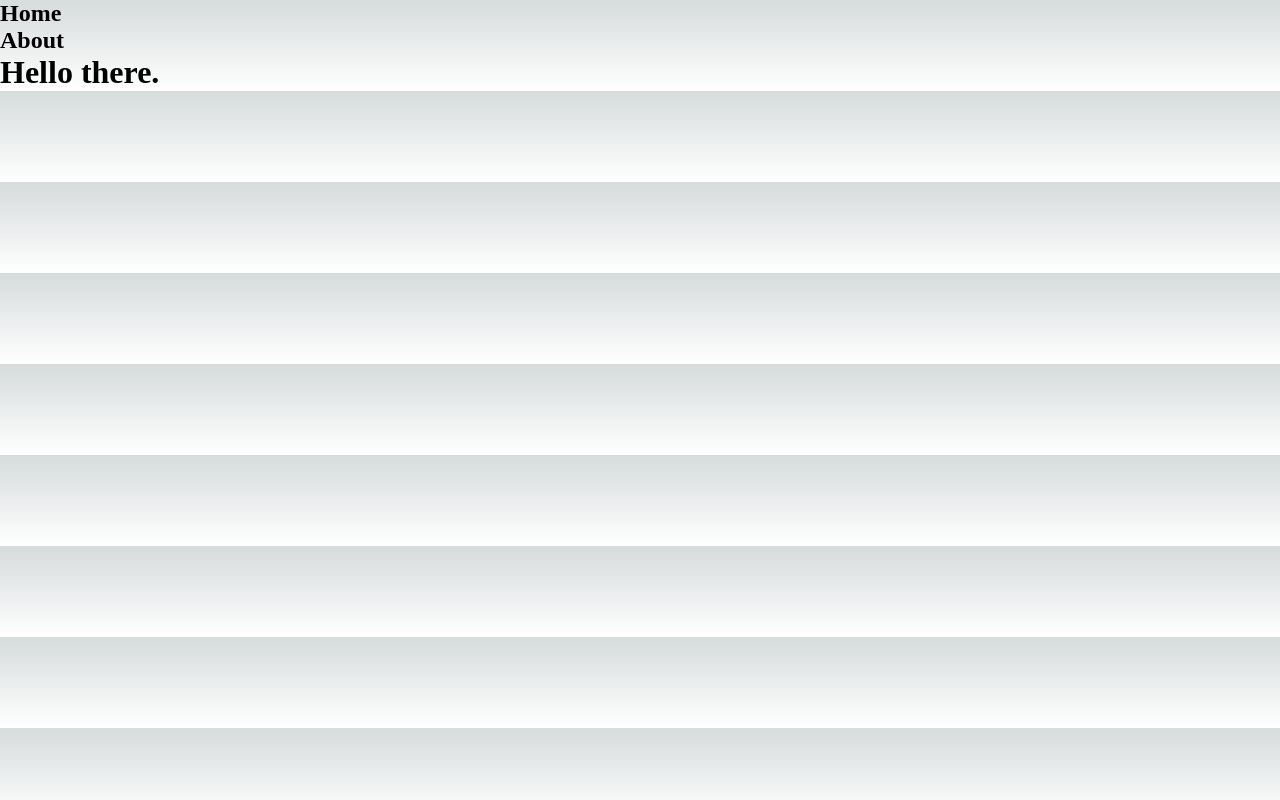
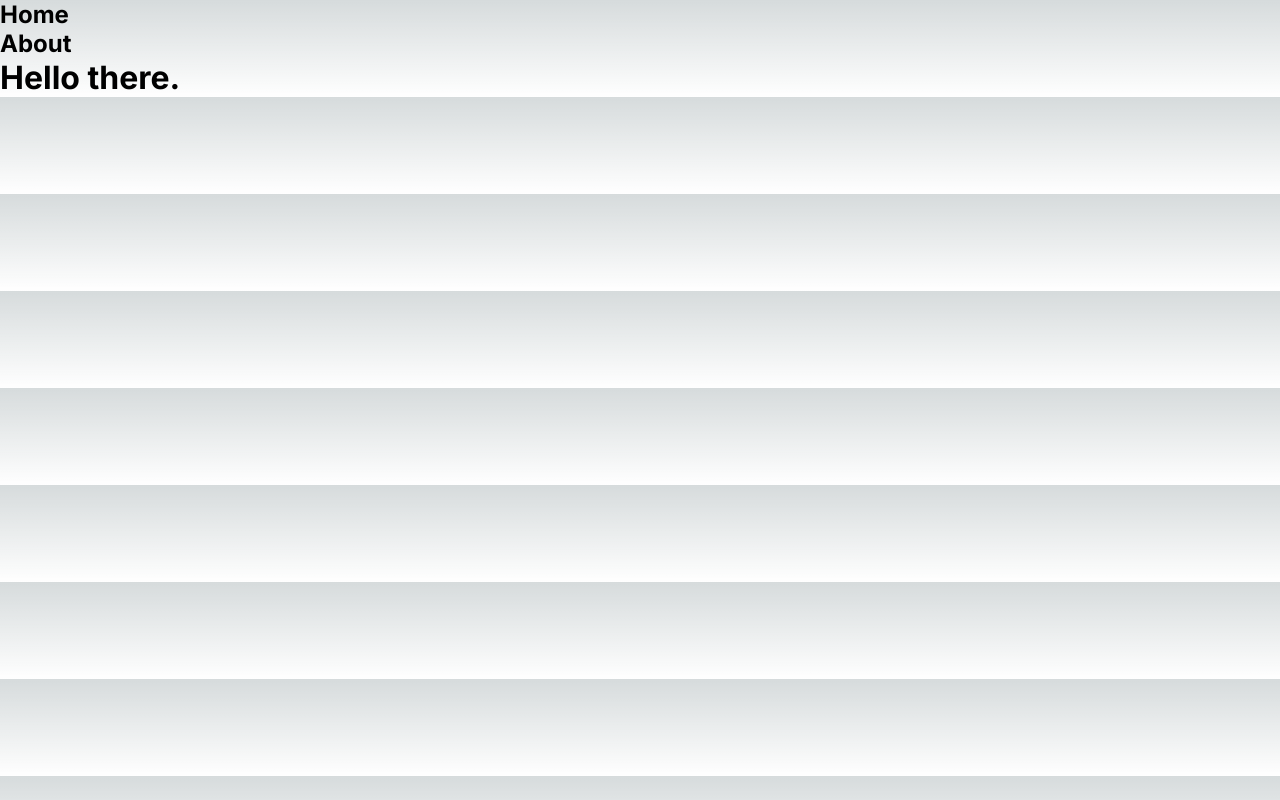
Before and after one commit to KisLorand/projects_pet, a Next.js app in the folder NextJs/ccnext01/: page / in a window 1280 px wide. Built offline with nearby package versions, Linux system fonts and the light colour scheme.

Commit message:
add google font to about

```diff
--- a/NextJs/ccnext01/app/layout.tsx
+++ b/NextJs/ccnext01/app/layout.tsx
@@ -1,5 +1,14 @@
 import './globals.css'
 import Navbar from './navbar/page'
+import { Inter } from '@next/font/google'
+import type { Metadata } from 'next'
+
+const inter = Inter({ subsets: ['latin'] })
+
+export const metadata: Metadata = {
+  title: 'Create Next App',
+  description: 'Generated by create next app'
+}
 
 export default function RootLayout({
   children,
@@ -8,12 +17,7 @@
 }) {
   return (
     <html lang="en">
-      {/*
-        <head /> will contain the components returned by the nearest parent
-        head.tsx. Find out more at https://beta.nextjs.org/docs/api-reference/file-conventions/head
-      */}
-      <head />
-      <body>
+      <body className={inter.className}>
         <Navbar/>
         {children}
       </body>
```
